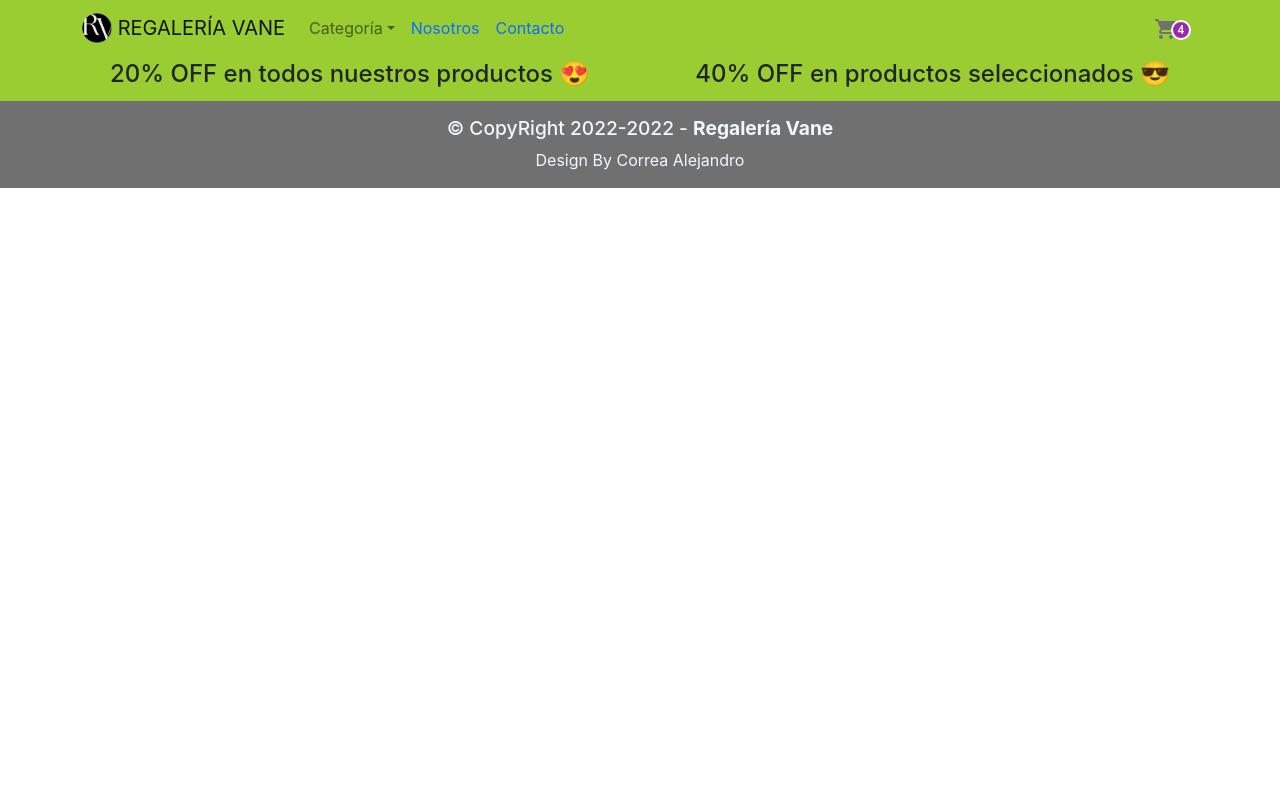
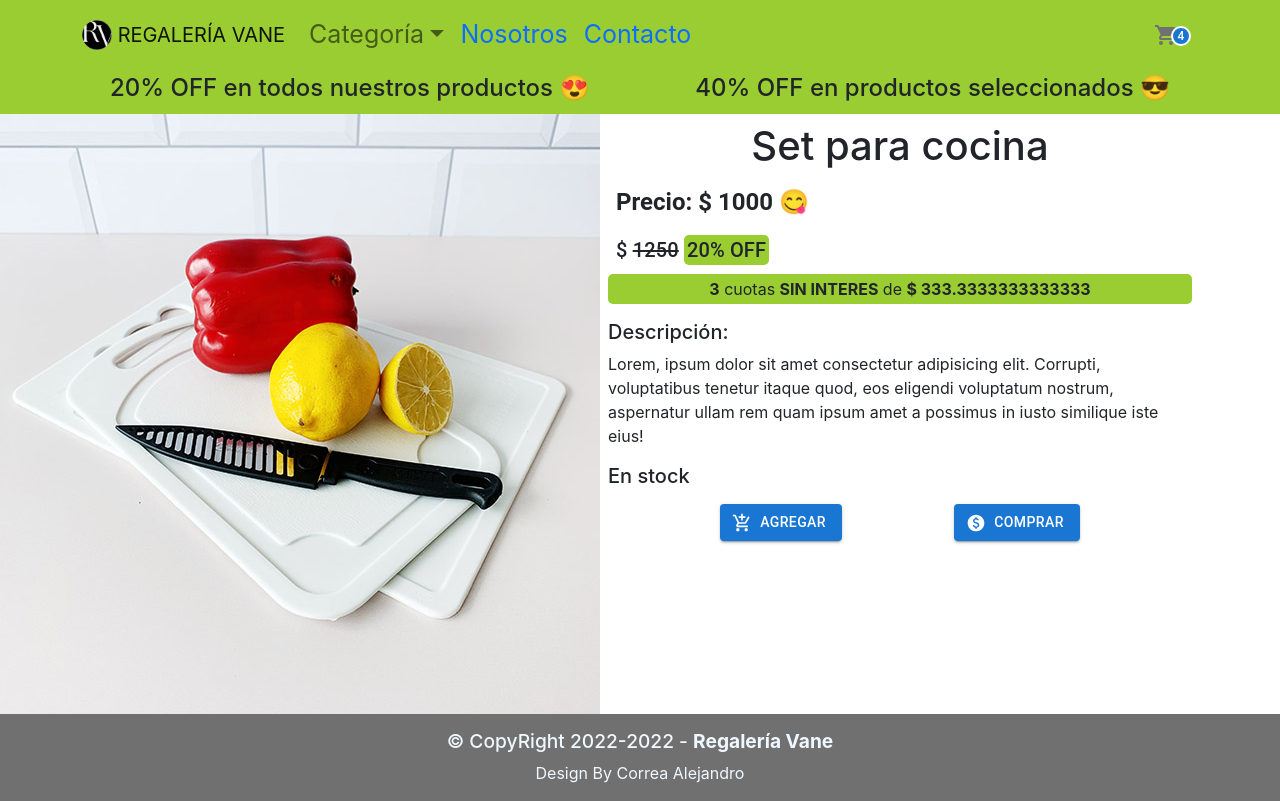
Before and after one commit to correa92/regaleriaVane, a React (Create React App) app: page /item/0 in a window 1280 px wide. Built offline with nearby package versions, Linux system fonts and the light colour scheme.

Commit message:
se optimiza responsive navBar

```diff
--- a/src/App.js
+++ b/src/App.js
@@ -15,7 +15,7 @@ function App() {
           <Routes>
             <Route path="/" element={<ItemListContainer />}/>
             <Route path="/category/:categoryName" element={<ItemListContainer />} />
-            <Route path="/detail/:idProduct" element={<ItemDetailContainer/>}/>
+            <Route path="/item/:idProduct" element={<ItemDetailContainer/>}/>
             <Route path="/cart" element={<Cart/>}/>
           </Routes>
 
--- a/src/components/CarWidget/CarWidget.css
+++ b/src/components/CarWidget/CarWidget.css
@@ -1,4 +1,6 @@
 .cw{
     margin: 0 20px 0 0;
     color: #707070;
+    display: flex;
+    justify-content: center;
 }
--- a/src/components/CarWidget/CarWidget.jsx
+++ b/src/components/CarWidget/CarWidget.jsx
@@ -19,7 +19,7 @@ export default function CarWidget() {
 
   return (
    <div className='cw'>
-      <StyledBadge badgeContent={4} color='secondary'>
+      <StyledBadge badgeContent={4} color='primary'>
         <ShoppingCartIcon />
       </StyledBadge>
    </div>
--- a/src/components/Item/Item.jsx
+++ b/src/components/Item/Item.jsx
@@ -73,7 +73,7 @@ export default function Item(props) {
       </div>
 
       <CardActions sx={{ justifyContent: "space-evenly" }}>
-        <Link to={`/detail/${props.id}`}>
+        <Link to={`/item/${props.id}`}>
           <Button variant="contained" >
             Ver producto
           </Button>
--- a/src/components/ItemDetail/ItemDetail.jsx
+++ b/src/components/ItemDetail/ItemDetail.jsx
@@ -5,6 +5,7 @@ import PaidIcon from "@mui/icons-material/Paid";
 import { Typography } from "@mui/material";
 import Button from "@mui/material/Button";
 import LocalOfferIcon from "@mui/icons-material/LocalOffer";
+import Skeleton from '@mui/material/Skeleton';
 
 export default function ItemDetail({ item }) {
   let porcentajeDescuento = 0;
@@ -33,7 +34,7 @@ export default function ItemDetail({ item }) {
 
       <div className="container_info">
         <div className="container_title_offer--Detail">
-          <h3>{item.name}</h3>
+          <h3>{item.name ? item.name : <Skeleton variant="rectangular" width={150} height={40} />}</h3>
           {item.offer === "true" ? (
             <LocalOfferIcon color="success" />
           ) : undefined}
@@ -49,7 +50,7 @@ export default function ItemDetail({ item }) {
             padding: 1,
           }}
         >
-          Precio: $ {descuento} &#128523;
+          Precio: $ {descuento ? descuento : <Skeleton variant="rectangular" width={50} height={20} />} &#128523;
         </Typography>
 
         <Typography
@@ -77,7 +78,7 @@ export default function ItemDetail({ item }) {
           aspernatur ullam rem quam ipsum amet a possimus in iusto similique
           iste eius!
         </p>
-        <h5>STOCK: {item.stock > 0 ? "SI" : "NO"}</h5>
+        <h5>{item.stock > 0 ? "En stock" : "Sin stock"}</h5>
 
         <CardActions
           className="container_button"
--- a/src/components/ItemDetailContainer/ItemDetailContainer.jsx
+++ b/src/components/ItemDetailContainer/ItemDetailContainer.jsx
@@ -18,7 +18,7 @@ const ItemDetailContainer = ()=>{
                 const prodEncontrado = idProduct ? productosFiltrados : undefined;
                 setTimeout(()=>{
                     resolve(prodEncontrado);
-                },2000);
+                },1000);
             });
         };
 
--- a/src/components/NavBar/NavBar.css
+++ b/src/components/NavBar/NavBar.css
@@ -1,7 +1,15 @@
 
 .container_navBar{
     background-color: yellowgreen;
+    font-size: 25px;
+
 }
+.dropdown-menu{
+    background-color: #ddd;
+    font-size: 20px;
+    text-align: center;
+}
+
 .container_mjsOffer{
     padding: 4px;
     text-align: center;
@@ -17,10 +25,12 @@
 }
 .container-links a{
     padding: .3rem;
+
+
 }
 .container-nav{
     display: flex;
-    flex-direction: column;
+    justify-content: space-around;
 }
 .container-nav a{
     padding-left: .5rem;
@@ -43,6 +53,5 @@ a{
     .container-nav {
         flex-direction: row;
         align-items: center;
-
     }
 }
```
Also changed, not shown: src/components/NavBar/NavBar.jsx (+9 -3 lines).
